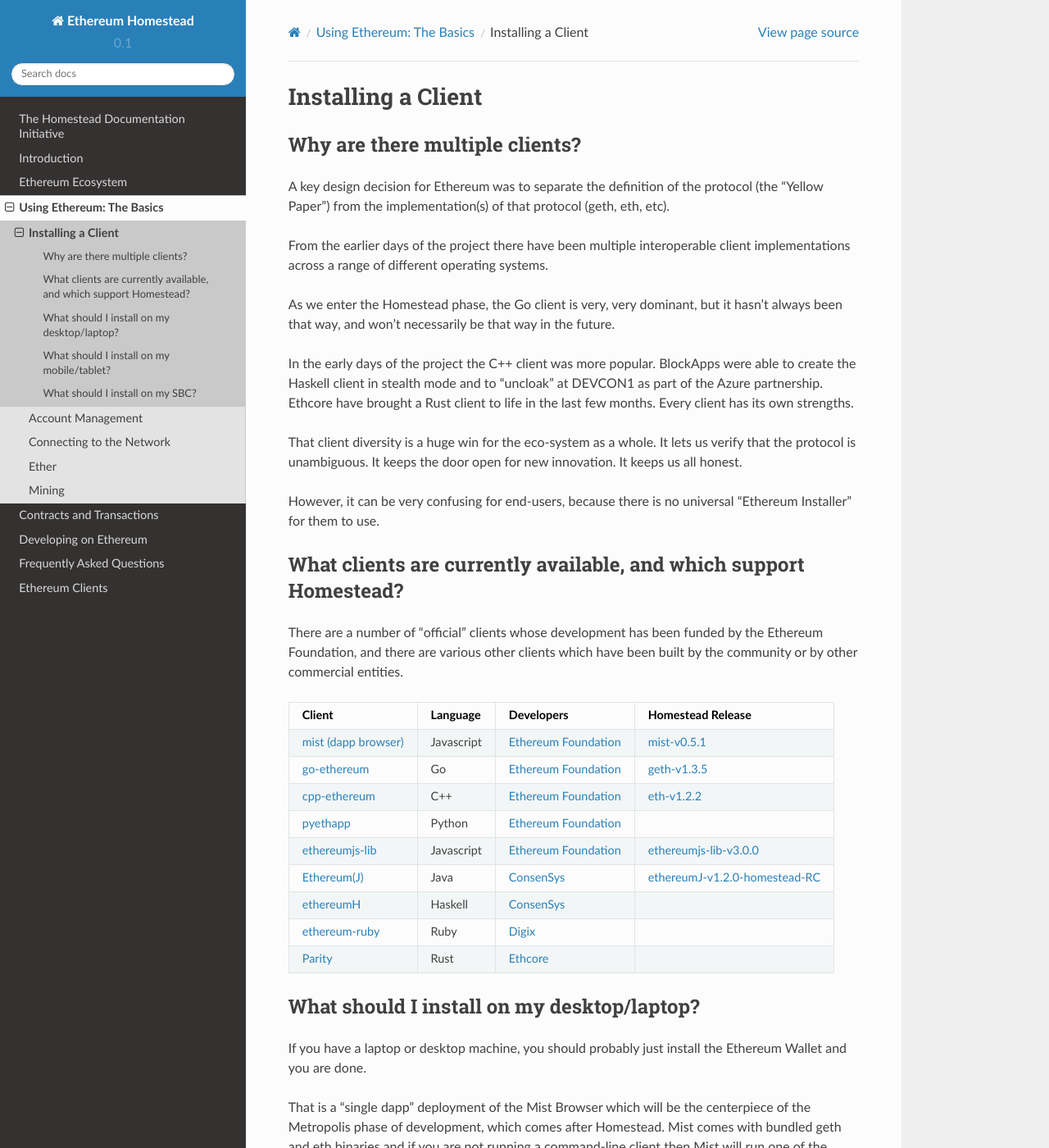
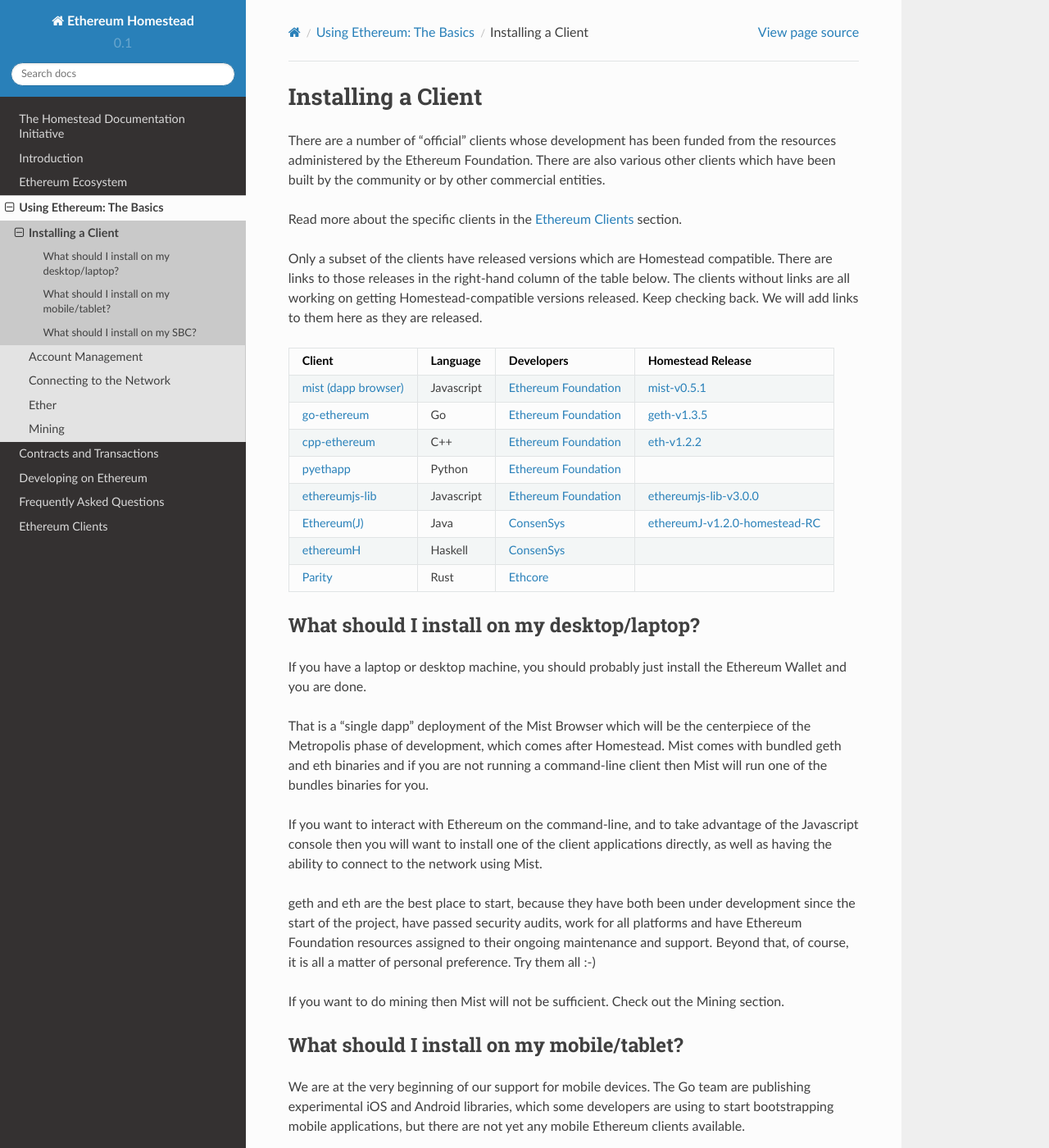
Before and after one commit to ethereum/homestead-guide, a Sphinx documentation site: the page built from source/using-ethereum-the-basics/installing-a-client.rst, in a window 1280 px wide and 1400 px high. Shown: the whole window at 82% size. Built offline with Sphinx 7.4.7 and the Read the Docs theme 2.0.0, drawn with Linux system fonts in a browser that asks for light colours.

Commit message:
Moving "Why are there multiple clients?" into the Ethereum Clients section.

```diff
--- a/source/using-ethereum-the-basics/installing-a-client.rst
+++ b/source/using-ethereum-the-basics/installing-a-client.rst
@@ -2,40 +2,19 @@
 Installing a Client
 ********************************************************************************
 
-Why are there multiple clients?
-================================================================================
+There are a number of "official" clients whose development has been funded
+from the resources administered by the Ethereum Foundation.  There are also
+various other clients which have been built by the community or by other
+commercial entities.
 
-A key design decision for Ethereum was to separate the definition of the
-protocol (the "Yellow Paper") from the implementation(s) of that protocol
-(geth, eth, etc).
+Read more about the specific clients in the
+`Ethereum Clients <http://docs.ethereum.org/en/latest/ethereum-clients/index.html>`_ section.
 
-From the earlier days of the project there have been multiple interoperable
-client implementations across a range of different operating systems.
-
-As we enter the Homestead phase, the Go client is very, very dominant, but
-it hasn't always been that way, and won't necessarily be that way in the
-future.
-
-In the early days of the project the C++ client was more popular.
-BlockApps were able to create the Haskell client in stealth mode and to
-"uncloak" at DEVCON1 as part of the Azure partnership.  Ethcore have
-brought a Rust client to life in the last few months.  Every client
-has its own strengths.
-
-That client diversity is a huge win for the eco-system as a whole.
-It lets us verify that the protocol is unambiguous.  It keeps the door
-open for new innovation.  It keeps us all honest.
-
-However, it can be very confusing for end-users, because there is no
-universal "Ethereum Installer" for them to use.
-
-
-What clients are currently available, and which support Homestead?
-================================================================================
-
-There are a number of "official" clients whose development has been funded
-by the Ethereum Foundation, and there are various other clients which have
-been built by the community or by other commercial entities.
+Only a subset of the clients have released versions which are Homestead
+compatible.  There are links to those releases in the right-hand column of
+the table below.   The clients without links are all working on getting
+Homestead-compatible versions released.   Keep checking back.   We will
+add links to them here as they are released.
 
 +------------------------+------------+------------------------+----------------------------------+
 | Client                 | Language   | Developers             | Homestead Release                |
@@ -54,8 +33,6 @@
 +------------------------+------------+------------------------+----------------------------------+
 | `ethereumH`_           | Haskell    | `ConsenSys`_           |                                  |
 +------------------------+------------+------------------------+----------------------------------+
-| `ethereum-ruby`_       | Ruby       | `Digix`_               |                                  |
-+------------------------+------------+------------------------+----------------------------------+
 | `Parity`_              | Rust       | `Ethcore`_             |                                  |
 +------------------------+------------+------------------------+----------------------------------+
 
@@ -66,7 +43,6 @@
 .. _ethereumjs-lib: https://github.com/ethereumjs/ethereumjs-lib
 .. _Ethereum(J): https://github.com/ethereum/ethereumj
 .. _ethereumH: https://github.com/jamshidh/ethereum-client-haskell
-.. _ethereum-ruby: https://github.com/DigixGlobal/ethereum-ruby
 .. _Parity: https://github.com/ethcore/parity
 
 .. _Ethereum Foundation: https://ethereum.org/foundation
```
Also changed, not shown: source/ethereum-clients/index.rst (+24 -0 lines).
